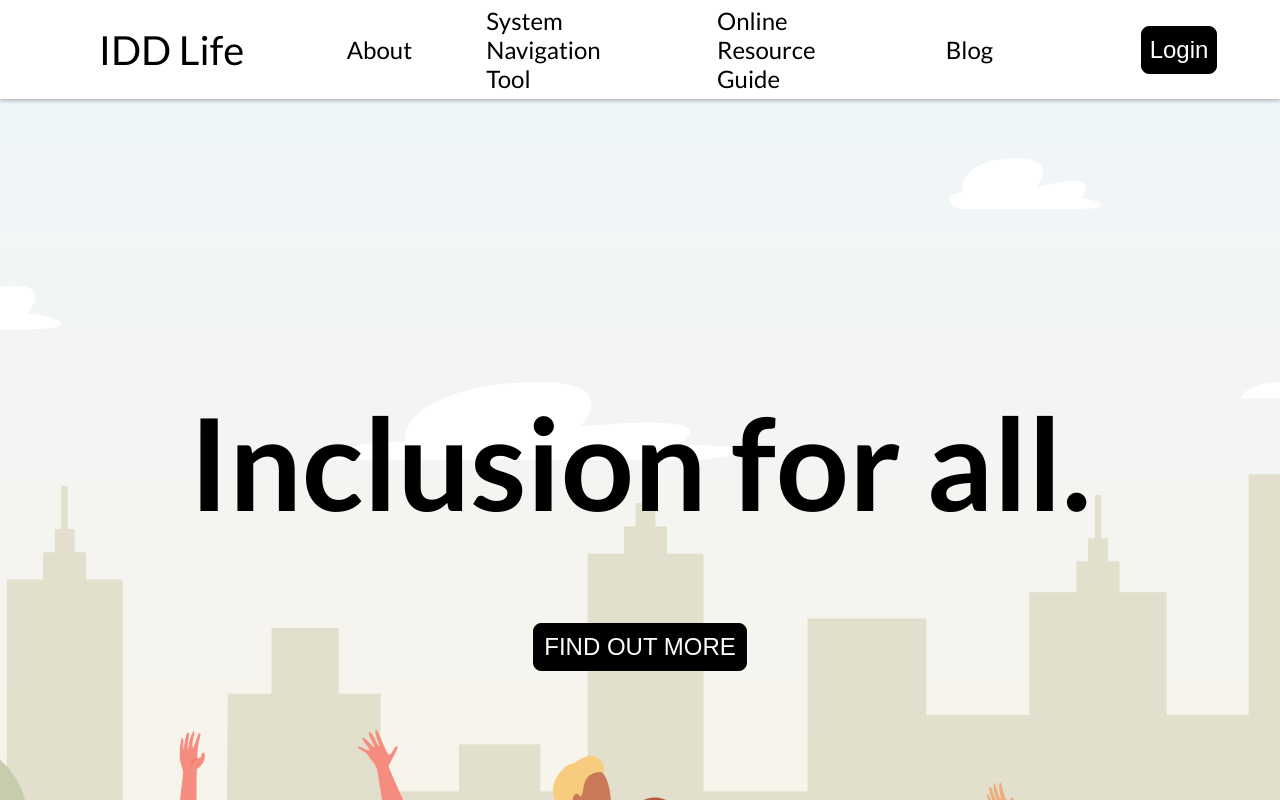
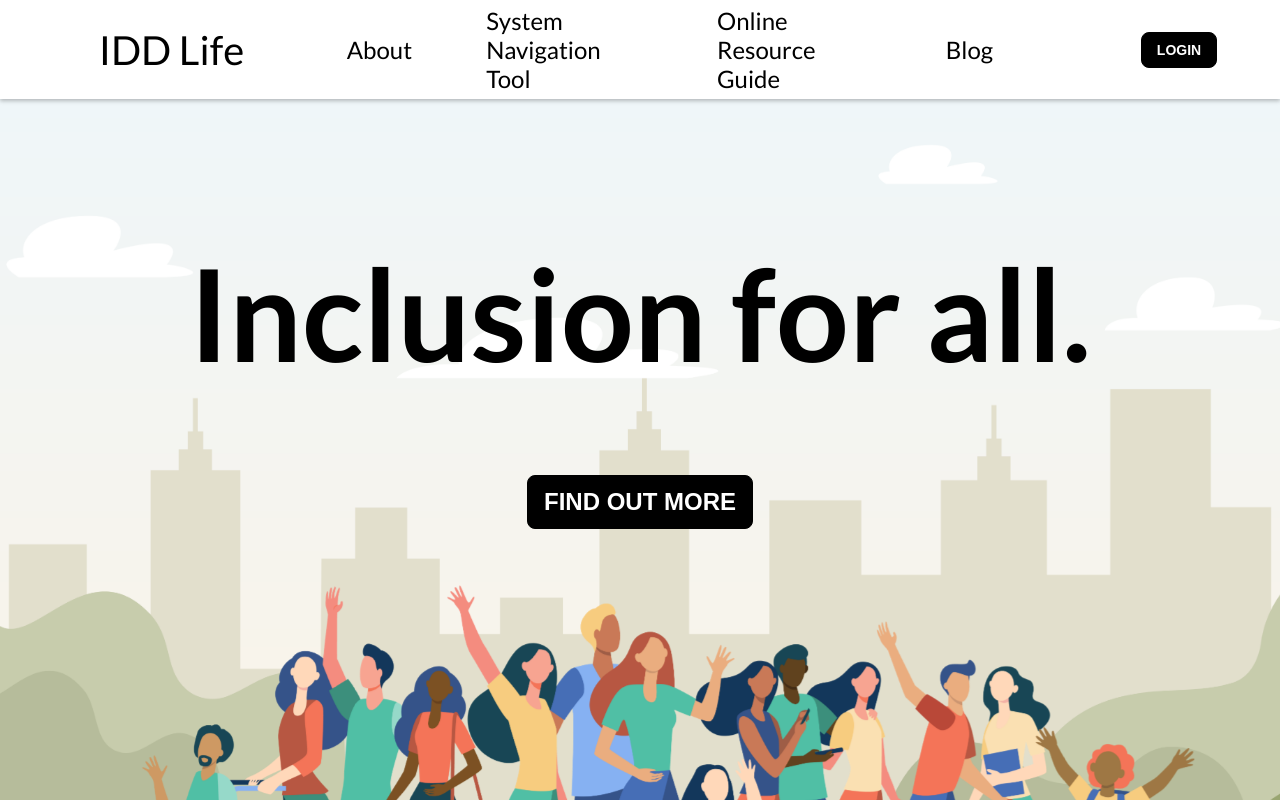
Before and after one commit to lenac0des/inclusive-dev, a React (Create React App) app: page / in a window 1280 px wide. Shown: the top 800 px of the page. Built offline with nearby package versions, Linux system fonts and the light colour scheme.

Commit message:
DONE:   — Login button in correct font size and capitalized.   — button in hero page styled more correctly.   — created again Hero image for animation purposes (in last develop, the image couldn't have an animation).   — Animation of the home webpage done.

```diff
--- a/package.json
+++ b/package.json
@@ -10,6 +10,7 @@
     "react": "^18.2.0",
     "react-dom": "^18.2.0",
     "react-router-dom": "^6.3.0",
+    "react-router-hash-link": "^2.4.3",
     "react-scripts": "5.0.1",
     "styled-components": "^5.3.5",
     "web-vitals": "^2.1.4",
--- a/src/App.js
+++ b/src/App.js
@@ -1,12 +1,15 @@
 import HomeIndex from "./pages/home"
 import AppWrapper from "./assets/AppWrapper.js"
+import "./Provisional.css"
 
 function App() {
   return (
     <AppWrapper>
       <HomeIndex />
-      <h2>Main Content</h2>
-      <div>
+
+
+      <h2 className="MainContentProvisional" id="MainContent">Main Content</h2>
+      <div className="FooterProvisional">
         <p>Footer</p>
       </div>
     </AppWrapper>
--- /dev/null
+++ b/src/Provisional.css
@@ -0,0 +1,16 @@
+.MainContentProvisional{
+  height:100vh;
+  border: 4px crimson solid;
+  display: flex;
+  align-items: center;
+  justify-content: center;
+}
+
+.FooterProvisional{
+  height:100vh;
+  border: 4px cornflowerblue solid;
+  display: flex;
+  align-items: center;
+  justify-content: center;
+
+}
--- a/src/assets/global.css
+++ b/src/assets/global.css
@@ -4,7 +4,6 @@
 html {
   font-size: 8px;
 }
-
 h1 {
   font-size: 6rem;
 }
@@ -40,6 +39,7 @@ body {
   -webkit-font-smoothing: antialiased;
   -moz-osx-font-smoothing: grayscale;
   /* background-color: #282c34; */
+  background-color: hsl(37.9, 65.5%, 94.3%);
   /* font-size: calc(10px + 1.2vmin); */
   color: black;
   font-family: "Lato", sans-serif;
--- a/src/pages/home/HeroImage.js
+++ b/src/pages/home/HeroImage.js
@@ -1,21 +1,50 @@
-import React from 'react'
+import React, { useState, useEffect } from "react"
+import {HashLink} from "react-router-hash-link"
 import DisplayHomeImages from "./styles/DisplayHomeImages.js"
 import HeroImageWrapper from "./styles/HeroImageWrapper.js"
-
+import homeImage_communityPeople from "../../assets/homeImage_communityPeople.png"
 
 const HeroImage = () => {
+  const [moveImage, setMoveImage] = useState(false)
+  const [moveTextAndButton, setMoveTextAndButton] = useState(false)
+
+  useEffect(() => {
+    const timeImage = setTimeout(() => {
+      setMoveImage(true)
+    }, 500)
+    return () => {
+      return clearTimeout(timeImage)
+    }
+  }, [])
+
+  useEffect(() => {
+    const timeTextAndButton = setTimeout(() => {
+      setMoveTextAndButton(true)
+    }, 2000)
+
+    return () => {
+      return clearTimeout(timeTextAndButton)
+    }
+  }, [])
+
+  console.log("moveImage:", moveImage)
+  console.log("moveTextAndButton:", moveTextAndButton)
+
   return (
     <HeroImageWrapper>
-
       <DisplayHomeImages>
-        <div>
+        <div className={moveTextAndButton && "MoveTextAndButton"}>
           <h1>Inclusion for all.</h1>
-          <button>FIND OUT MORE</button>
+          <button > FIND OUT MORE </button>
         </div>
-        <span>Not from NYC?</span>
-
+        <img
+          src={homeImage_communityPeople}
+          alt="A group of people greetings with their hands"
+          className={moveImage && "MoveImage"}
+        />
       </DisplayHomeImages>
 
+      <span>Not from NYC?</span>
     </HeroImageWrapper>
   )
 }
--- a/src/pages/home/NavBar.js
+++ b/src/pages/home/NavBar.js
@@ -11,7 +11,7 @@ const NavBar = () => {
           <li>Online Resource Guide</li>
           <li>Blog</li>
         </NavigationLinks>
-        <Login>Login</Login>
+        <Login>LOGIN</Login>
       </NavBarStyled>
   )
 }
--- a/src/pages/home/styles/DisplayHomeImages.js
+++ b/src/pages/home/styles/DisplayHomeImages.js
@@ -1,31 +1,76 @@
-import styled from "styled-components"
-import homeImage_communityPeople from "../../../assets/homeImage_communityPeople.png"
+import styled, { keyframes } from "styled-components"
 import homeImage_background from "../../../assets/homeImage_background.png"
 
+const fromBelow = keyframes`
+0%
+  {
+    transform:translateY(100vh)
+  }
+100%
+{
+  transform:translateY(0px);
+  opacity:1;
+}
+`
+
+const fromAbove = keyframes`
+0%
+  {
+    transform:translateY(-100vh);
+  }
+100%
+{
+
+  transform:translateY(0px);
+  opacity:1;
+}
+`
+
 const DisplayHomeImages = styled.div`
-  height: calc(100vh + 533px);
+  height: calc(100vh + 230px);
   display: flex;
-  align-items: center;
+  flex-direction: column;
   justify-content: center;
-  background-image: url(${homeImage_communityPeople}),
-    url(${homeImage_background});
-  background-position: center;
+  background-image: url(${homeImage_background});
+  background-position: 50% 50%;
   background-repeat: no-repeat;
   background-size: cover;
+  /* border: 5px black solid; */
   position: relative;
-  text-align: center;
+
+  img {
+    margin-top: auto;
+    margin-bottom: 5%;
+    max-width: 100%;
+    max-height: 100%;
+    object-fit: cover;
+    /* border: 4px crimson solid; */
+    opacity: 0;
+  }
+
+  .MoveImage {
+    animation: 1s ${fromBelow} ease-out forwards;
+  }
+
+  .MoveTextAndButton {
+    animation: 1s ${fromAbove} ease-out forwards;
+    z-index: 99;
+  }
 
   div {
     position: absolute;
-    top: 15%;
+    top: 5%;
+    left: 0;
+    right: 0;
     display: flex;
     flex-direction: column;
     justify-content: center;
     align-items: center;
+    /* border: 4px cornflowerblue solid; */
+    opacity: 0;
 
-    h1{
+    h1 {
       font-size: 16rem;
-
     }
 
     button {
@@ -33,22 +78,16 @@ const DisplayHomeImages = styled.div`
       display: flex;
       justify-content: center;
       align-items: center;
-      padding: 11px 10px;
+      padding: 26px 16px;
       background-color: #000000;
       color: #ffffff;
+      font-weight: 700;
       border: 1px solid #000000;
       border-radius: 8px;
+
       cursor: pointer;
     }
-
-
   }
-  span{
-      position: absolute;
-      bottom: 7rem;
-      right:8rem;
-      cursor: pointer;
-    }
 `
 
 export default DisplayHomeImages
--- a/src/pages/home/styles/HeroImageWrapper.js
+++ b/src/pages/home/styles/HeroImageWrapper.js
@@ -1,7 +1,14 @@
-import styled from "styled-components";
+import styled from "styled-components"
 
 const HeroImageWrapper = styled.div`
+  display: flex;
+  flex-direction: column;
 
+  & > span {
+    margin-left: auto;
+    margin-right: 120px;
+    cursor: pointer;
+  }
 `
 
 export default HeroImageWrapper
--- a/src/pages/home/styles/NavBar.js
+++ b/src/pages/home/styles/NavBar.js
@@ -15,7 +15,6 @@ export const NavBarStyled = styled.nav`
   & > :nth-child(2) {
     margin-right: 74px;
   }
-
 `
 
 export const Logo = styled.h2`
@@ -50,16 +49,24 @@ export const NavigationLinks = styled.ul`
 `
 
 export const Login = styled.button`
-  width: 76px;
-  height: 48px;
   display: flex;
+  flex-direction: row;
   justify-content: center;
   align-items: center;
   padding: 11px 16px;
-  background-color: #000000;
-  color: #ffffff;
+
+  width: 76px;
+  height: 36px;
+
+  background: #000000;
   border: 1px solid #000000;
   border-radius: 8px;
+
+  color: #ffffff;
+
+  font-size: 14px;
+  font-weight: 600;
+
   margin-left: auto;
   margin-right: 63px;
   cursor: pointer;
```
Also changed, not shown: 1 other file (tests, documents, lock files or other folders).
